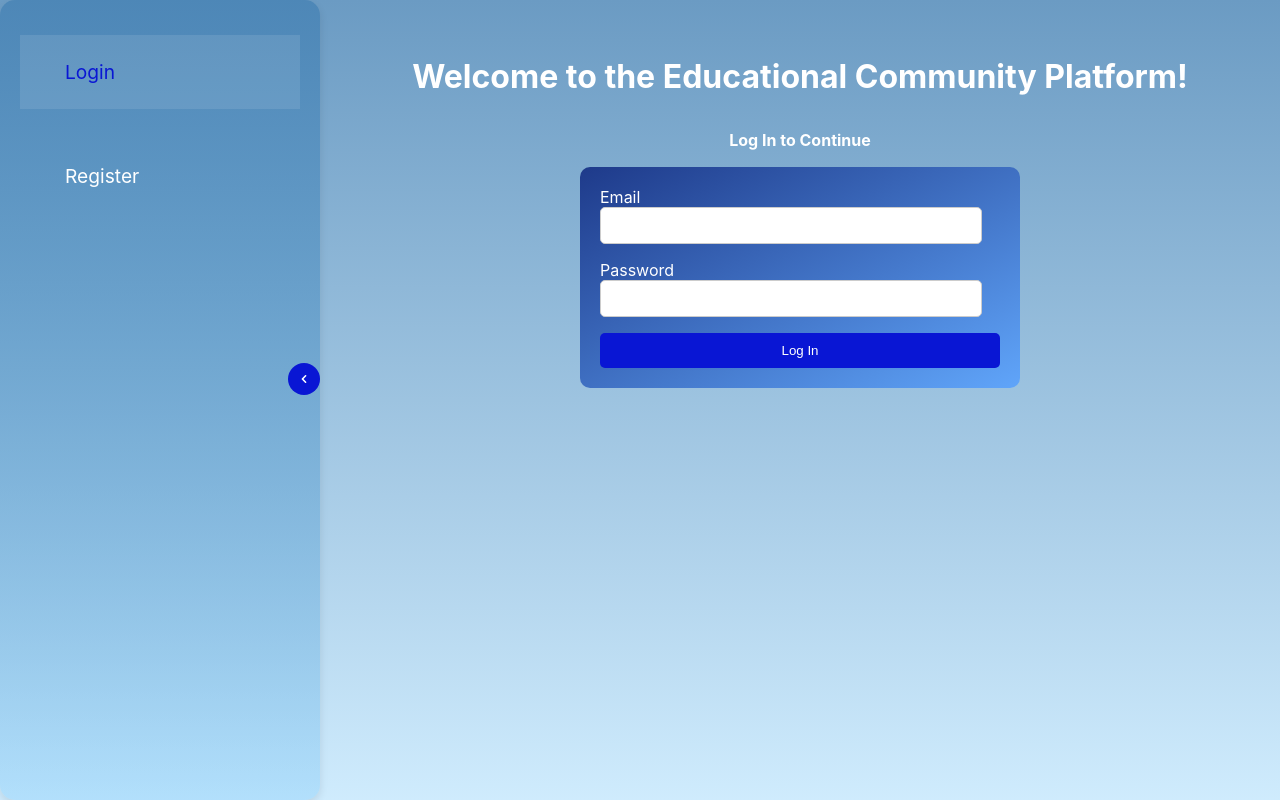
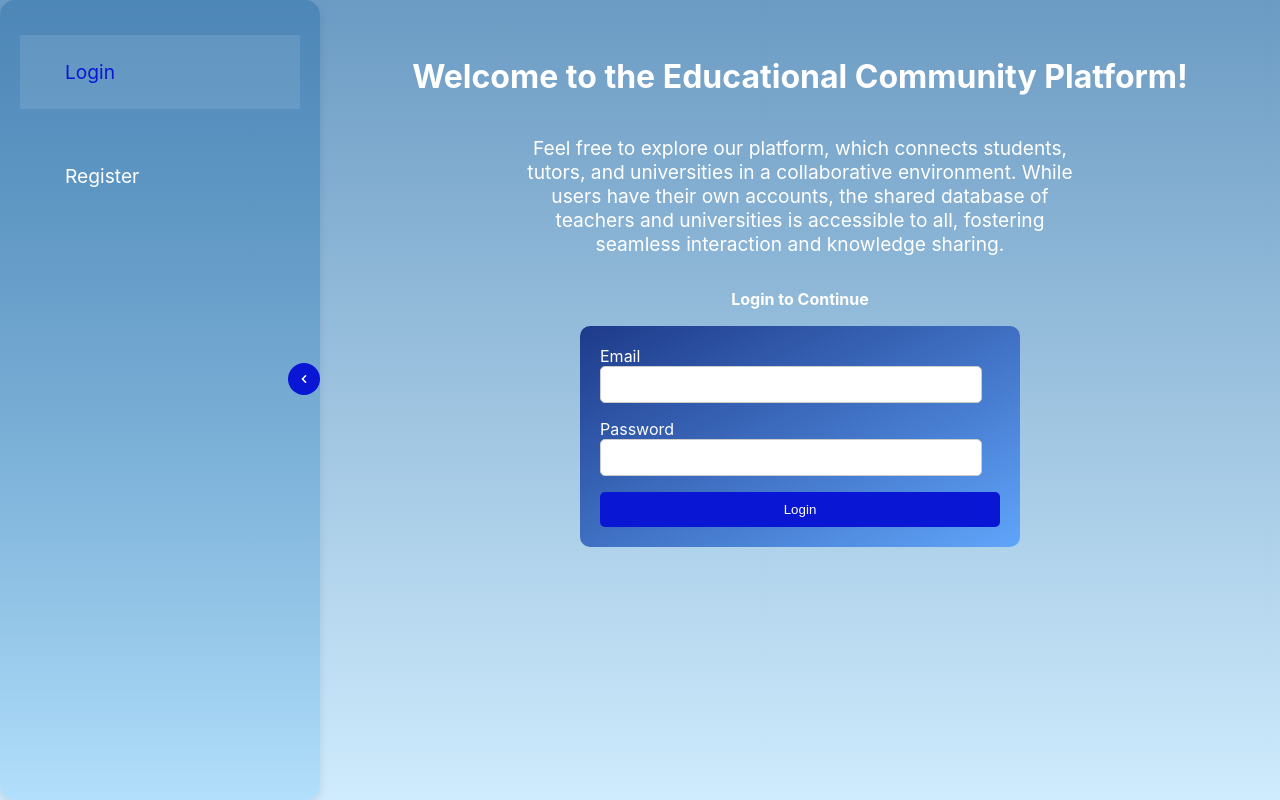
Before and after one commit to lewypopescu/react-app-education, a React (Create React App) app: page /react-app-education/login in a window 1280 px wide. Built offline with nearby package versions, Linux system fonts and the light colour scheme; no server answers.

Commit message:
home page good

```diff
--- a/src/components/LoginForm/LoginForm.jsx
+++ b/src/components/LoginForm/LoginForm.jsx
@@ -62,7 +62,13 @@ export const LoginForm = () => {
       <h1 className={css.welcome}>
         Welcome to the Educational Community Platform!
       </h1>
-      <h2 className={css.label}>Log In to Continue</h2>
+      <p className={css.subtext}>
+        Feel free to explore our platform, which connects students, tutors, and
+        universities in a collaborative environment. While users have their own
+        accounts, the shared database of teachers and universities is accessible
+        to all, fostering seamless interaction and knowledge sharing.
+      </p>
+      <h2 className={css.label}>Login to Continue</h2>
       <form className={css.form} onSubmit={handleSubmit} autoComplete="off">
         <div className={css.inputGroup}>
           <label className={css.label}>
@@ -92,7 +98,7 @@ export const LoginForm = () => {
         </div>
         {error && <p className={css.error}>{error}</p>}
         <button type="submit" className={css.submitButton}>
-          Log In
+          Login
         </button>
       </form>
       <ToastContainer />
--- a/src/components/LoginForm/LoginForm.module.css
+++ b/src/components/LoginForm/LoginForm.module.css
@@ -59,3 +59,11 @@
 .submitButton:hover {
   background-color: #009dff;
 }
+
+.subtext {
+  font-size: 1.2rem;
+  color: white;
+  margin-bottom: 20px;
+  text-align: center;
+  width: 66%;
+}
--- a/src/components/RegisterForm/RegisterForm.jsx
+++ b/src/components/RegisterForm/RegisterForm.jsx
@@ -81,7 +81,13 @@ export const RegisterForm = () => {
       <h1 className={css.welcome}>
         Welcome to the Educational Community Platform!
       </h1>
-      <h2 className={css.label}>Sign Up to Continue</h2>
+      <p className={css.subtext}>
+        Feel free to explore our platform, which connects students, tutors, and
+        universities in a collaborative environment. While users have their own
+        accounts, the shared database of teachers and universities is accessible
+        to all, fostering seamless interaction and knowledge sharing.
+      </p>
+      <h2 className={css.label}>Register to Continue</h2>
       <form className={css.form} autoComplete="off" onSubmit={handleSubmit}>
         <div className={css.inputGroup}>
           <label className={css.label}>Username</label>
--- a/src/components/RegisterForm/RegisterForm.module.css
+++ b/src/components/RegisterForm/RegisterForm.module.css
@@ -59,3 +59,11 @@
 .submitButton:hover {
   background-color: #009dff;
 }
+
+.subtext {
+  font-size: 1.2rem;
+  color: white;
+  margin-bottom: 20px;
+  text-align: center;
+  width: 66%;
+}
```
